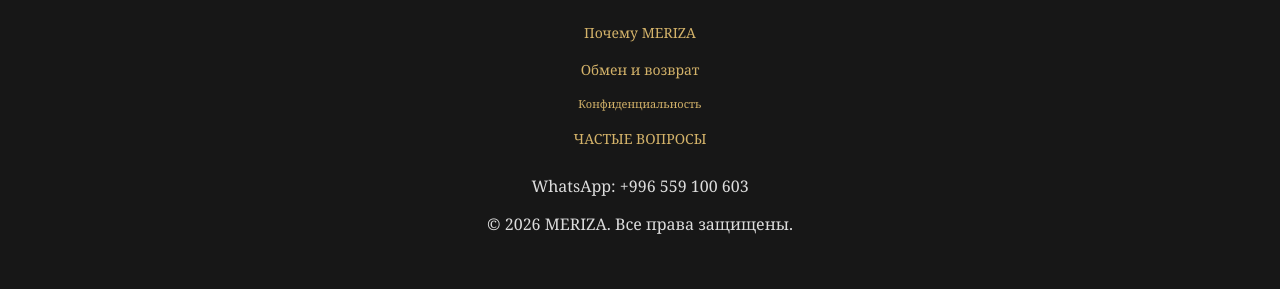
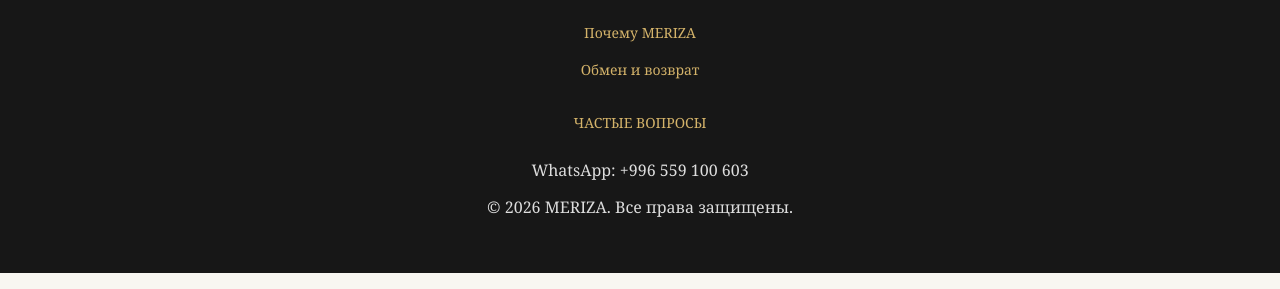
Before and after one commit to mamytovmergen01/Meriza, a plain HTML site: page index.html in a window 1280 px wide. Shown: the part 9034-9323 px from the top of the page. Drawn offline with Linux system fonts and the light colour scheme.

Commit message:
Add files via upload

```diff
--- a/index.html
+++ b/index.html
@@ -851,7 +851,7 @@
     <a href="#trust">Почему MERIZA</a>
     <a href="#returns">Обмен и возврат</a>
     <a href="#privacy" style="font-size: 11px !important; white-space: nowrap !important; width: auto !important;">
-    Конфиденциальность
+
 </a>
     <a href="#faq">ЧАСТЫЕ ВОПРОСЫ</a>
 </div>
```
